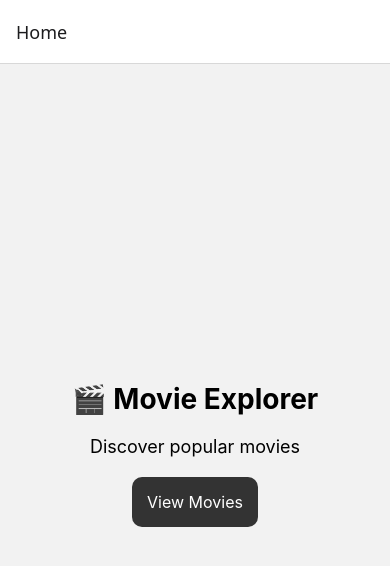
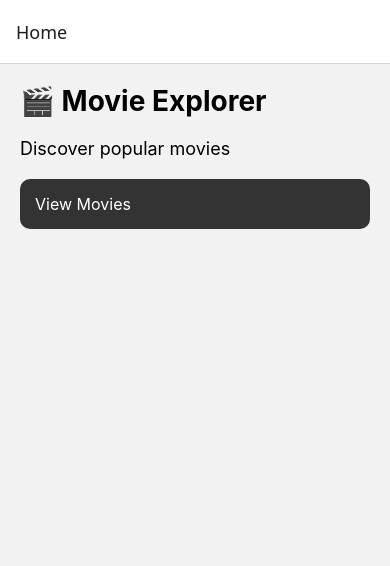
Before and after one commit to JersonPALO/Activities, a React Native app: screen /Home in a window 390 px wide. Shown: the top 566 px of the page. Built offline with nearby package versions, Linux system fonts and the light colour scheme.

Commit message:
Update all

```diff
--- a/src/globalStyles.js
+++ b/src/globalStyles.js
@@ -5,8 +5,8 @@ export const GlobalStyles = StyleSheet.create({
 
     container:{
         flex:1,
-        justifyContent:"center",
-        alignItems:"center",
+        justifyContent:"upcenter",
+        alignItems:"upcenter",
         padding:20
     },
 
```
